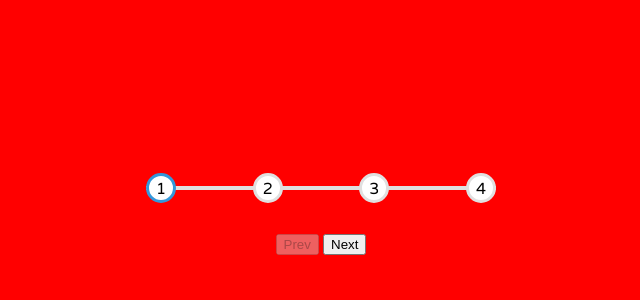
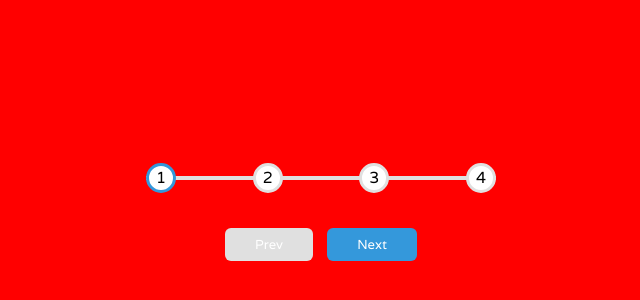
Before and after one commit to SLM-Dev/Projects-Steps-Project, a plain HTML site: page index.html in a window 1280 px wide. Shown: the part 186-486 px from the top of the page, without its empty margins (319-959 px from the left). Drawn offline with Linux system fonts and the light colour scheme.

Commit message:
added the colors and styles of the buttons

```diff
--- a/style.css
+++ b/style.css
@@ -75,3 +75,28 @@
   .circle.active{
     border-color: var(--line-border-fill);
   }
+
+  .btn{
+    background-color: var(--line-border-fill);
+    color: white;
+    border: 0;
+    border-radius: 6px;
+    cursor: pointer;
+    font-family: inherit;
+    padding: 8px 30px;
+    margin: 5px;
+    font-size: 13px;
+  }
+
+  .btn:active{
+    transform: scale(0.98);
+  }
+
+  .btn:focus{
+    outline: 0;
+  }
+
+  .btn:disabled{
+    background-color:var(--line-border-empty);
+    cursor: not-allowed;
+  }
```
